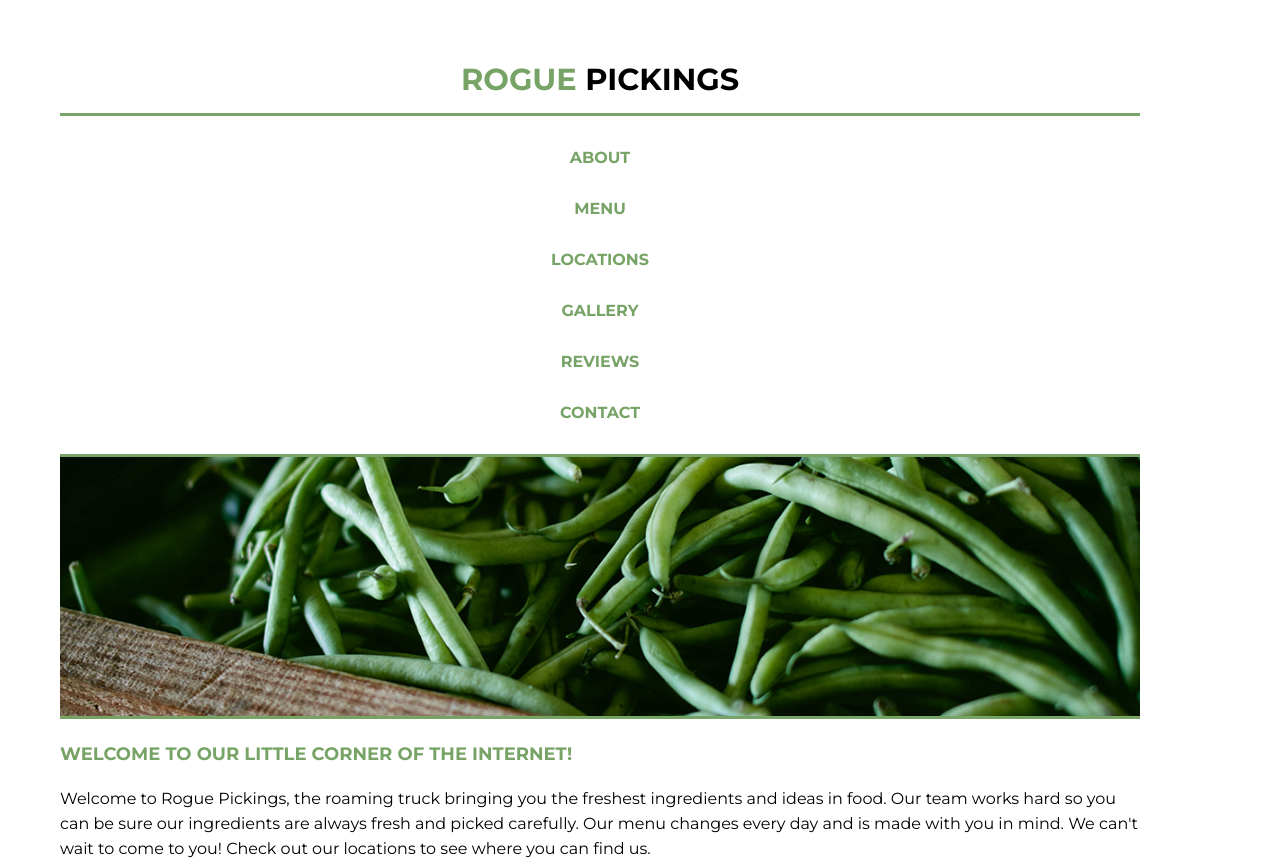
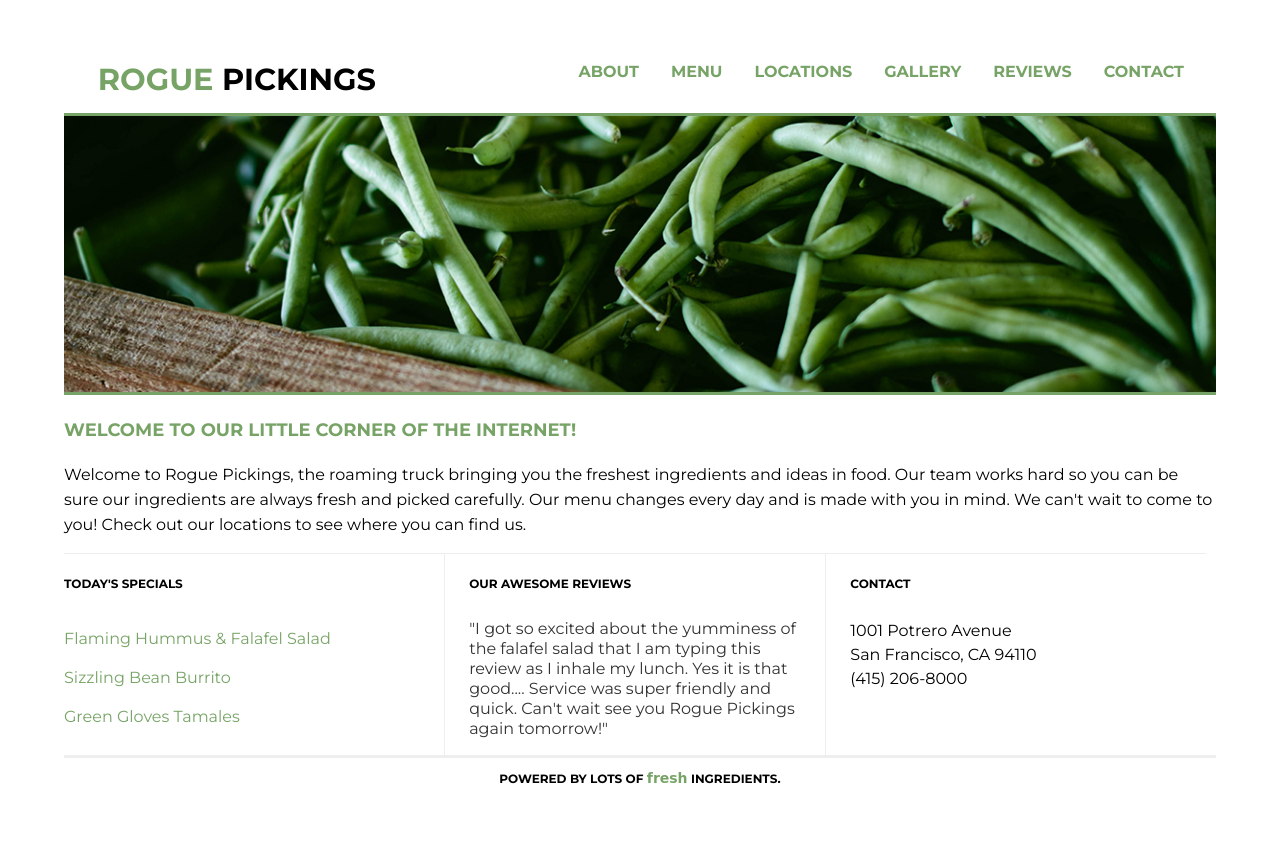
Before and after one commit to nikkinbird/rogue-pickings-responsive, a plain HTML site: page index.html in a window 1280 px wide. Shown: the top 864 px of the page. After the commit the page ends 800 px from the top, so only its background shows below. Drawn offline with Linux system fonts and the light colour scheme; a web font is replaced by a local one.

Commit message:
Added 1200 breakpoint and header styles

```diff
--- a/css/main.css
+++ b/css/main.css
@@ -8,7 +8,6 @@ body {
 }
 
 .container{
-	max-width: 1200px;
 	display: flex;
 	justify-content: center;
 	align-items: center;
@@ -220,7 +219,22 @@ footer span {
 
 /* ----------- Monitors larger than 1200px wide ----------- */
 @media (min-width: 1200px) {
+	header {
+	width: 90%;
+	justify-content: space-between;
+	align-items: flex-end;
+}
 
+	header h1 {
+		width: 30%;
+		border-bottom: none;
+	}
+
+	nav ul {
+		display: flex;
+		justify-content: flex-end;
+		align-items: center;
+	}
 
 
 }
```
